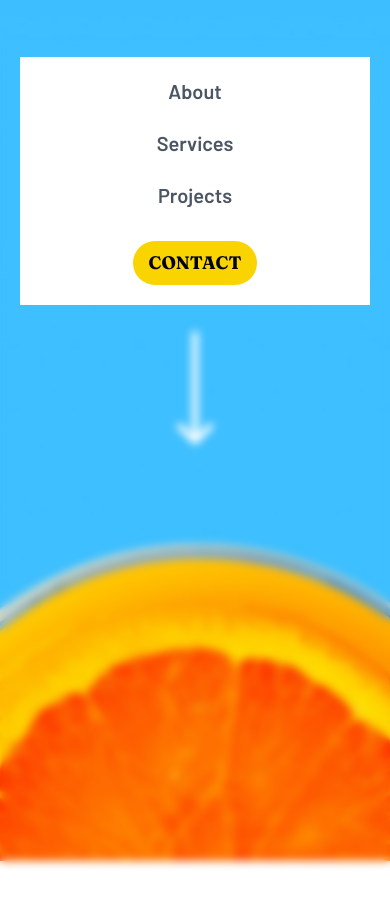
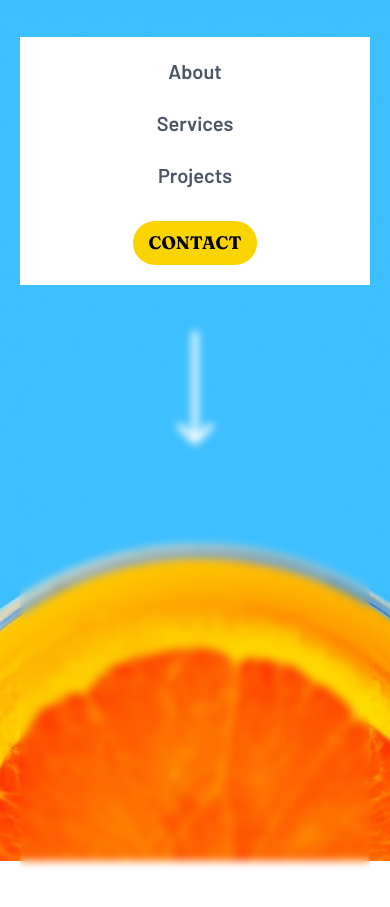
Before and after one commit to SenithVijayantha/sunnysude-agency-landing-page, a website built with Vite: page index.html in a window 390 px wide. Both pictures are taken after a click on the element 354 px from the left and 36 px from the top of the page. Shown: the part 55-962 px from the top of the page. Built offline with nearby package versions, Linux system fonts and the light colour scheme.

Commit message:
feat: Adjust margins, paddings on mobile nav menu

```diff
--- a/index.html
+++ b/index.html
@@ -49,7 +49,7 @@
       </div>
       <div
         id="nav-menu"
-        class="fixed z-10 mt-5 h-screen w-full px-5 py-5 backdrop-blur-sm"
+        class="fixed lg:hidden z-10 mt-5 h-screen left-5 right-5 backdrop-blur-sm"
       >
         <div class="bg-white py-5">
           <ul
```
